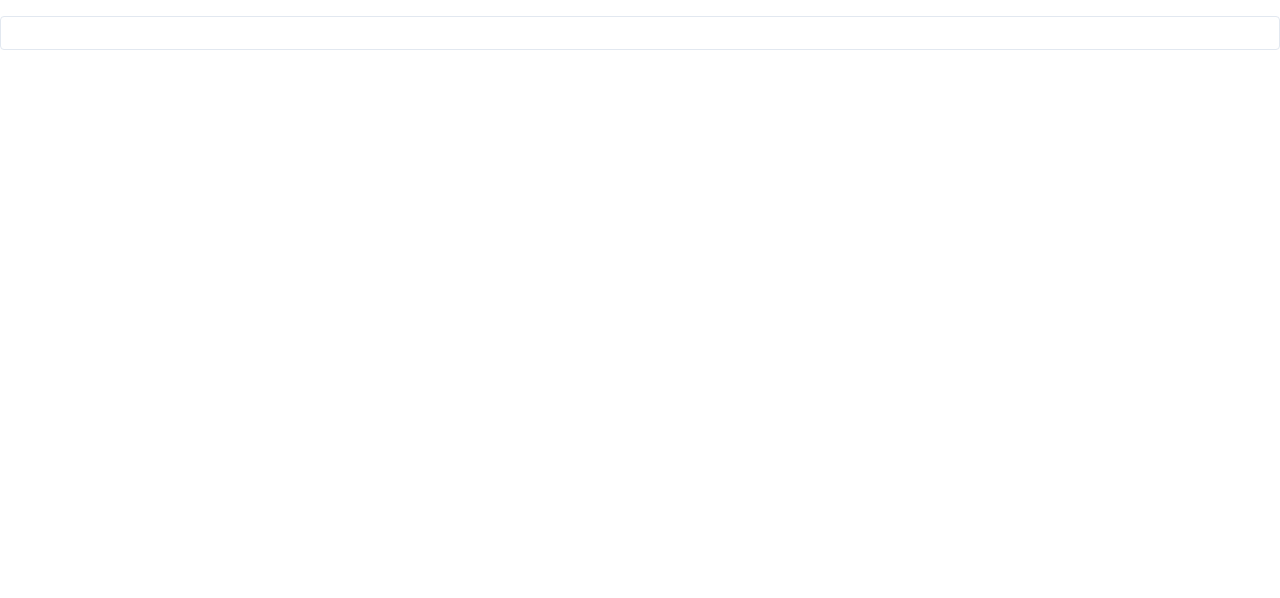
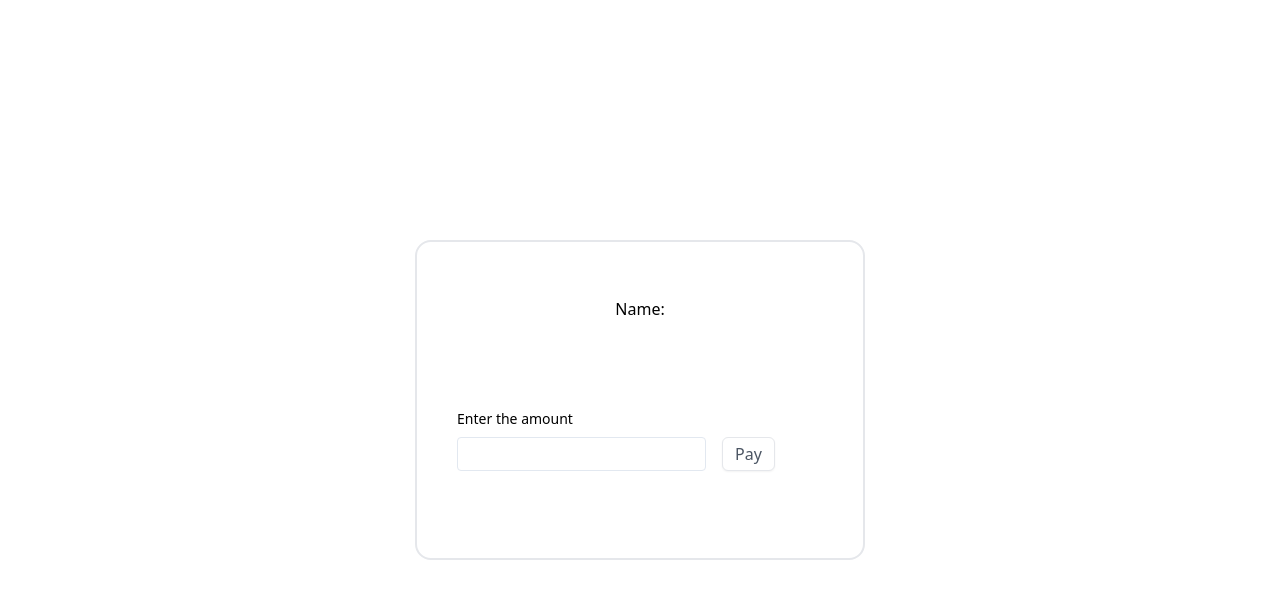
Before and after one commit to syedubaid11/xero-pay, a React (Vite) app in the folder frontend/my-react-app/: page /pay in a window 1280 px wide. Shown: the top 598 px of the page. Built offline with nearby package versions, Linux system fonts and the light colour scheme.

Commit message:
added pay component

```diff
--- a/frontend/my-react-app/src/pages/Pay.jsx
+++ b/frontend/my-react-app/src/pages/Pay.jsx
@@ -1,9 +1,40 @@
 import { InputBox } from "../components/input"
+import { useSearchParams } from "react-router-dom"
+import { ButtonDashboard } from "../components/button-dashboard";
 
-export const Pay=(props)=>{
+export const Pay=()=>{
+    const [searchParams]=useSearchParams();
+    const id=searchParams.get("id");
+    const name=searchParams.get("name");
     return(
         <>
-        <InputBox label={props.label} />
+        <div className="flex justify-center items-center w-50  min-h-screen">
+
+            <div className="flex flex-col justify-center items-center h-80 border-2 p-10 rounded-2xl">
+
+                <div className="mb-20">
+                    <p>Name: {name}</p>
+                </div>
+
+                <div className="flex ">
+                    <InputBox label={"Enter the amount"} />
+                        <div className="mt-9 ml-4">
+                            <ButtonDashboard onClick={(e)=>{
+                                axios.post
+                            }}label={"Pay"}/>
+                        </div>
+                </div>
+
+                <div className="flex justify-center  p-4">
+
+                </div>
+
+
+
+            </div>
+
+        </div>
+
         </>
 
     )
```
Also changed, not shown: frontend/my-react-app/src/pages/Signup.jsx (indentation only).
